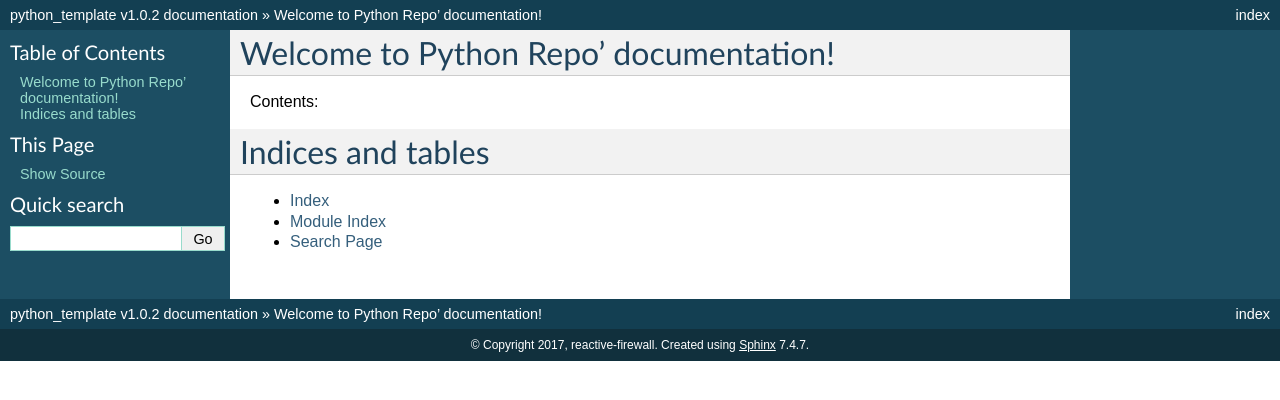
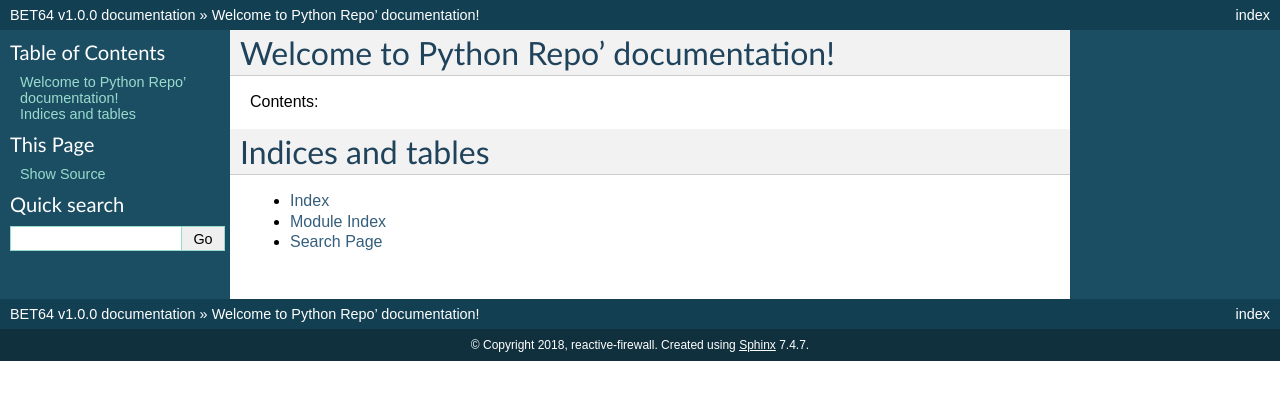
Before and after one commit to reactive-firewall/BET-64, a Sphinx documentation site: the page built from docs/index.rst, in a window 1280 px wide. Shown: the top 400 px of the page. Built offline with Sphinx 7.4.7, drawn with Linux system fonts in a browser that asks for light colours.

Commit message:
fixes for BET-64

```diff
--- a/docs/conf.py
+++ b/docs/conf.py
@@ -41,8 +41,8 @@ source_suffix = '.rst'
 master_doc = 'index'
 
 # General information about the project.
-project = u'python_template'
-copyright = u'2017, reactive-firewall'
+project = u'BET64'
+copyright = u'2018, reactive-firewall'
 
 # The version info for the project you're documenting, acts as replacement for
 # |version| and |release|, also used in various other places throughout the
@@ -51,7 +51,7 @@ copyright = u'2017, reactive-firewall'
 # The short X.Y version.
 version = 'v1.0'
 # The full version, including alpha/beta/rc tags.
-release = 'v1.0.2'
+release = 'v1.0.0'
 
 # The language for content autogenerated by Sphinx. Refer to documentation
 # for a list of supported languages.
@@ -65,7 +65,7 @@ release = 'v1.0.2'
 
 # List of patterns, relative to source directory, that match files and
 # directories to ignore when looking for source files.
-exclude_patterns = ['_build']
+exclude_patterns = ['.pyc', 'tests']
 
 # The reST default role (used for this markup: `text`) to use for all documents.
 # default_role = None
@@ -165,7 +165,7 @@ html_static_path = ['_static']
 # html_file_suffix = None
 
 # Output file base name for HTML help builder.
-htmlhelp_basename = 'python_repo_doc'
+htmlhelp_basename = 'BET64_doc'
 
 
 # -- Options for LaTeX output --------------------------------------------------
@@ -187,7 +187,7 @@ latex_documents = [
 	(
 		u'index',
 		u'Documentation.tex',
-		u'python repo Template Documentation',
+		u'BET64 Documentation',
 		u'reactive-firewall',
 		u'manual'
 	),
@@ -221,8 +221,8 @@ latex_documents = [
 man_pages = [
 	(
 		u'index',
-		u'python_repo',
-		u'python_repo Template Documentation',
+		u'BET64',
+		u'BET64 Documentation',
 		[u'reactive-firewall'],
 		1
 	)
@@ -240,11 +240,11 @@ man_pages = [
 texinfo_documents = [
 	(
 		u'index',
-		u'Python Repo',
-		u'python_repo Template Documentation',
+		u'BET64',
+		u'BET64 Documentation',
 		u'reactive-firewall',
-		u'python_repo Template',
-		u'python_repo Template.',
+		u'BET64',
+		u'BET64.',
 		u'Miscellaneous'
 	),
 ]
```
